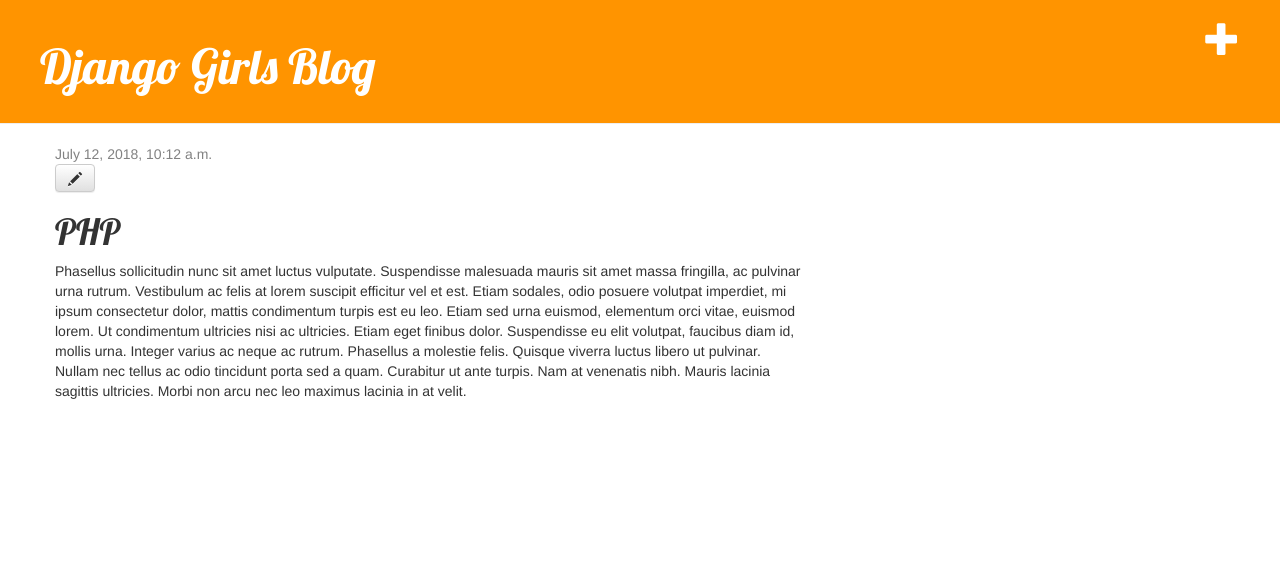
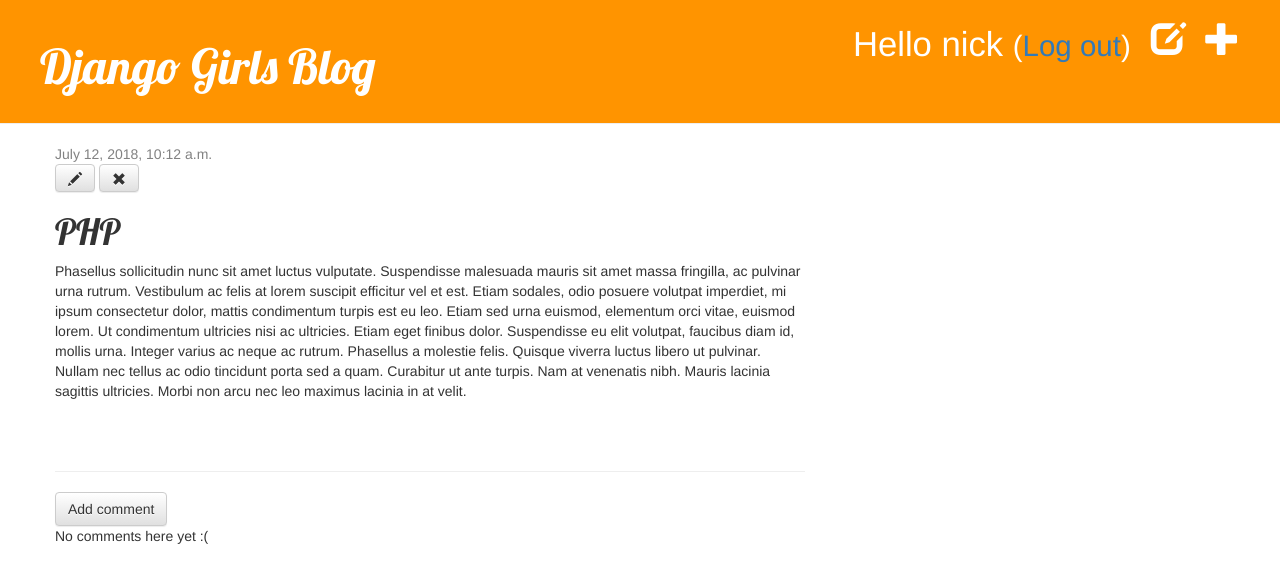
Before and after one commit to dDiplomacy/django_test, a Django app: page /post/5/ in a window 1280 px wide. Shown: the top 583 px of the page. Run offline with Django 3.2, Linux system fonts and the light colour scheme; a user stored in the database is signed in; data comes from the database, SQL or seed files in the repository; both versions use the stored data as it was after the commit; some libraries are stand-ins or nearby versions.

Commit message:
Added some features like login, logout, comments.

```diff
--- a/blog/admin.py
+++ b/blog/admin.py
@@ -1,4 +1,5 @@
 from django.contrib import admin
-from .models import Post
+from .models import Post, Comment
 
 admin.site.register(Post)
+admin.site.register(Comment)
--- a/blog/models.py
+++ b/blog/models.py
@@ -15,5 +15,23 @@
         self.published_date = timezone.now()
         self.save()
 
+    def approved_comments(self):
+        return self.comments.filter(approved_comment=True)
+
     def __str__(self):
         return self.title
+
+
+class Comment(models.Model):
+    post = models.ForeignKey('blog.Post', on_delete=models.CASCADE, related_name='comments')
+    author = models.CharField(max_length=200)
+    text = models.TextField()
+    created_date = models.DateTimeField(default=timezone.now())
+    approved_comment = models.BooleanField(default=False)
+
+    def approve(self):
+        self.approved_comment = True
+        self.save()
+
+    def __str__(self):
+        return self.text
--- a/blog/static/css/blog.css
+++ b/blog/static/css/blog.css
@@ -53,3 +53,7 @@
 .post h1 a, .post h1 a:visited {
     color: #000000;
 }
+
+.comment {
+    margin: 20px 0px 20px 20px;
+}
--- a/blog/templates/blog/base.html
+++ b/blog/templates/blog/base.html
@@ -11,6 +11,10 @@
     <div class="page-header">
         {% if user.is_authenticated %}
             <a href="{% url 'post_new' %}" class="top-menu"><span class="glyphicon glyphicon-plus"></span></a>
+            <a href="{% url 'post_draft_list' %}" class="top-menu"><span class="glyphicon glyphicon-edit"></span></a>
+            <p class="top-menu">Hello {{ user.username }} <small>(<a href="{% url 'logout' %}">Log out</a>)</small></p>
+        {% else %}
+            <a href="{% url 'login' %}" class="top-menu"><span class="glyphicon glyphicon-lock"></span></a>
         {% endif %}
         <h1><a href="/">Django Girls Blog</a></h1>
     </div>
--- a/blog/templates/blog/post_detail.html
+++ b/blog/templates/blog/post_detail.html
@@ -6,11 +6,36 @@
             <div class="date">
                 {{ post.published_date }}
             </div>
+        {% else %}
+            <a class="btn btn-default" href="{% url 'post_publish' pk=post.pk %}">Publish</a>
         {% endif %}
-        {% if user.is_authenticated %}
-             <a class="btn btn-default" href="{% url 'post_edit' pk=post.pk %}"><span class="glyphicon glyphicon-pencil"></span></a>
-        {% endif %}
+            {% if user.is_authenticated %}
+                <a class="btn btn-default" href="{% url 'post_edit' pk=post.pk %}"><span class="glyphicon glyphicon-pencil"></span></a>
+                <a class="btn btn-default" href="{% url 'post_remove' pk=post.pk %}"><span class="glyphicon glyphicon-remove"></span></a>
+            {% endif %}
         <h1>{{ post.title }}</h1>
         <p>{{ post.text|linebreaksbr }}</p>
     </div>
+    <hr>
+    {% if user.is_authenticated %}
+        <a class="btn btn-default" href="{% url 'add_comment_to_post' pk=post.pk %}">Add comment</a>
+    {% endif %}
+
+    {% for comment in post.comments.all %}
+        {% if user.is_authenticated or comment.approved_comment %}
+        <div class="comment">
+            <div class="date">
+                {{ comment.created_date }}
+                {% if not comment.approved_comment %}
+                    <a class="btn btn-default" href="{% url 'comment_remove' pk=comment.pk %}"><span class="glyphicon glyphicon-remove"></span></a>
+                    <a class="btn btn-default" href="{% url 'comment_approve' pk=comment.pk %}"><span class="glyphicon glyphicon-ok"></span></a>
+                {% endif %}
+            </div>
+            <strong>{{ comment.author }}</strong>
+            <p>{{ comment.text|linebreaks }}</p>
+        </div>
+        {% endif %}
+    {% empty %}
+        <p>No comments here yet :(</p>
+    {% endfor %}
 {% endblock %}
--- a/blog/templates/blog/post_list.html
+++ b/blog/templates/blog/post_list.html
@@ -8,6 +8,7 @@
             </div>
             <h1><a href="{% url 'post_detail' pk=post.pk %}">{{ post.title }}</a></h1>
             <p>{{ post.text|linebreaksbr }}</p>
+            <a href="{% url 'post_detail' pk=post.pk %}">Comments: {{ post.approved_comments.count }}</a>
         </div>
     {% endfor %}
-{% endblock %}
+{% endblock content %}
--- a/blog/urls.py
+++ b/blog/urls.py
@@ -6,4 +6,10 @@
     url(r'^post/(?P<pk>\d+)/$', views.post_detail, name='post_detail'),
     url(r'^post/new/$', views.post_new, name='post_new'),
     url(r'^post/(?P<pk>\d+)/edit/$', views.post_edit, name='post_edit'),
+    url(r'^drafts/$', views.post_draft_list, name='post_draft_list'),
+    url(r'^post/(?P<pk>\d+)/publish/$', views.post_publish, name='post_publish'),
+    url(r'^post/(?P<pk>\d+)/remove/$', views.post_remove, name='post_remove'),
+    url(r'^post/(?P<pk>\d+)/comment/$', views.add_comment_to_post, name='add_comment_to_post'),
+    url(r'^comment/(?P<pk>\d+)/approve/$', views.comment_approve, name='comment_approve'),
+    url(r'^comment/(?P<pk>\d+)/remove/$', views.comment_remove, name='comment_remove'),
 ]
--- a/blog/views.py
+++ b/blog/views.py
@@ -1,7 +1,8 @@
-from .forms import PostForm
-from django.shortcuts import render, get_object_or_404
+from django.contrib.auth.decorators import login_required
+from .forms import PostForm, CommentForm
+from django.shortcuts import render, redirect, get_object_or_404
 from django.utils import timezone
-from .models import Post
+from .models import Post, Comment
 
 
 def post_list(request):
@@ -14,13 +15,13 @@
     return render(request, 'blog/post_detail.html', {'post': post})
 
 
+@login_required
 def post_new(request):
     if request.method == "POST":
         form = PostForm(request.POST)
         if form.is_valid():
             post = form.save(commit=False)
             post.author = request.user
-            post.published_date = timezone.now()
             post.save()
             return redirect('post_detail', pk=post.pk)
     else:
@@ -28,6 +29,7 @@
     return render(request, 'blog/post_edit.html', {'form': form})
 
 
+@login_required
 def post_edit(request, pk):
     post = get_object_or_404(Post, pk=pk)
     if request.method == "POST":
@@ -35,9 +37,56 @@
         if form.is_valid():
             post = form.save(commit=False)
             post.author = request.user
-            post.published_date = timezone.now()
             post.save()
             return redirect('post_detail', pk=post.pk)
     else:
         form = PostForm(instance=post)
     return render(request, 'blog/post_edit.html', {'form': form})
+
+
+@login_required
+def post_draft_list(request):
+    posts = Post.objects.filter(published_date__isnull=True).order_by('created_date')
+    return render(request, 'blog/post_draft_list.html', {'posts': posts})
+
+
+@login_required
+def post_publish(request, pk):
+    post = get_object_or_404(Post, pk=pk)
+    post.publish()
+    return redirect('post_detail', pk=pk)
+
+
+@login_required
+def post_remove(request, pk):
+    post = get_object_or_404(Post, pk=pk)
+    post.delete()
+    return redirect('post_list')
+
+
+def add_comment_to_post(request, pk):
+    post = get_object_or_404(Post, pk=pk)
+    if request.method == "POST":
+        form = CommentForm(request.POST)
+        if form.is_valid():
+            comment = form.save(commit=False)
+            comment.post = post
+            comment.save()
+            return redirect('post_detail', pk=post.pk)
+    else:
+        form = CommentForm()
+    return render(request, 'blog/add_comment_to_post.html', {'form': form})
+
+
+@login_required
+def comment_approve(request, pk):
+    comment = get_object_or_404(Comment, pk=pk)
+    comment.approve()
+    return redirect('post_detail', pk=comment.post.pk)
+
+
+@login_required
+def comment_remove(request, pk):
+    comment = get_object_or_404(Comment, pk=pk)
+    comment.delete()
+    return redirect('post_detail', pk=comment.post.pk)
--- a/untitled/settings.py
+++ b/untitled/settings.py
@@ -123,3 +123,5 @@
 
 STATIC_URL = '/static/'
 STATIC_ROOT = os.path.join(BASE_DIR, 'static')
+
+LOGIN_REDIRECT_URL = '/'
--- a/untitled/urls.py
+++ b/untitled/urls.py
@@ -13,10 +13,14 @@
     1. Import the include() function: from django.conf.urls import url, include
     2. Add a URL to urlpatterns:  url(r'^blog/', include('blog.urls'))
 """
-from django.urls import include, path, re_path
+from django.conf.urls import include, url
 from django.contrib import admin
 
+from django.contrib.auth import views
+
 urlpatterns = [
-    re_path(r'^admin/', admin.site.urls),
-    re_path(r'', include('blog.urls')),
+    url(r'^admin/', admin.site.urls),
+    url(r'^accounts/login/$', views.login, name='login'),
+    url(r'^accounts/logout/$', views.logout, name='logout', kwargs={'next_page': '/'}),
+    url(r'', include('blog.urls')),
 ]
```
Also changed, not shown: blog/forms.py (+7 -1 lines), blog/templates/blog/add_comment_to_post.html (added, +9 -0 lines), blog/templates/blog/post_draft_list.html (added, +11 -0 lines), blog/templates/registration/login.html (added, +24 -0 lines), blog/migrations/0002_comment.py (added), db.sqlite3. Lines whose indentation alone changed are shown as unchanged.
